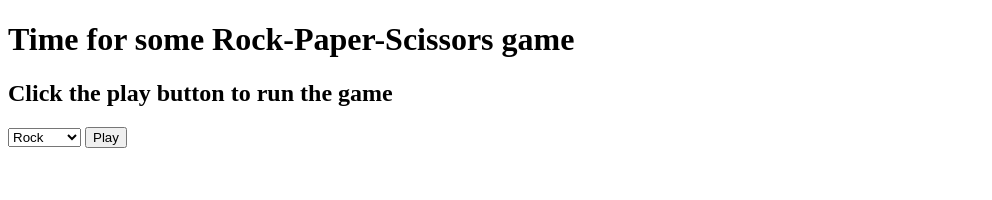
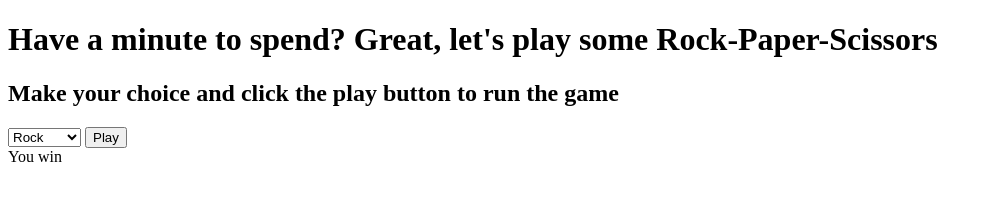
Before and after one commit to AlbertStjarne/rock_paper_scissors, a website: page index.html in a window 1280 px wide. Both pictures are taken after a click on the input "Play". Shown: the whole page, without its empty margins (0-992 px from the left). Drawn offline with Linux system fonts and the light colour scheme.

Commit message:
adds decide winner functionality

```diff
--- a/index.html
+++ b/index.html
@@ -7,49 +7,38 @@
   <title>Rock Paper Scissors</title>
 </head>
 <body>
-  <h1>Time for some Rock-Paper-Scissors game</h1>
-  <h2>Click the play button to run the game</h2>
+  <h1>Have a minute to spend? Great, let's play some Rock-Paper-Scissors</h1>
+  <h2>Make your choice and click the play button to run the game</h2>
   <select id="select-box">
     <option value="rock">Rock</option>
     <option value="paper">Paper</option>
     <option value="scissor">Scissors</option>
   </select>
   <input type="submit" value="Play" id="button">
-  <div id="display-answer"></div>
+  <div id="display-answer">And the winner is...</div>
 </body>
 
 <script src="src/js/rock-paper-scissors.js"></script>
   <script>
-    // document.addEventListener('DOMContentLoaded', () => {
-    //   let button = document.getElementById('button')
-    //   let displayDiv = document.getElementById('display_answer')
-    //   button.addEventListener('click', () => {
-    //     let value = document.getElementById('value').value
-    //     let rockPaperScissors = new RockPaperScissors
-    //     let result = rockPaperScissors.check(value)
-    //     displayDiv.innerHTML = result;
-    //   })
-    // })
-
-document.addEventListener('DOMContentLoaded', () => {
+    document.addEventListener('DOMContentLoaded', () => {
       let button = document.getElementById('button')
       button.addEventListener('click', () => {
         playGame();
       })
     })
 
-  const playGame = () => {
-    let e = document.getElementById('select-box');
-    let userChoice = e.options[e.selectedIndex].value;
-    let displayDiv = document.getElementById('display_answer')
+    const playGame = () => {
+      let e = document.getElementById('select-box');
+      let userChoice = e.options[e.selectedIndex].value;
 
-  const computerChoice = getComputerChoice();
-    console.log(`You threw: ${userChoice}`);
-    console.log(`The computer threw: ${computerChoice}`);
-    console.log(determineWinner(userChoice, computerChoice));
-}
+    const computerChoice = getComputerChoice();
+    //  console.log(`You threw: ${userChoice}`);
+    //  console.log(`The computer threw: ${computerChoice}`);
+    //  console.log(determineWinner(userChoice, computerChoice));
 
-  //playGame();
+    let displayWinner = document.getElementById('display-answer');
+    let result = determineWinner(userChoice, computerChoice);
+    displayWinner = displayWinner.innerHTML = result;
+    }
   </script>
-
 </html>
```
Also changed, not shown: src/js/rock-paper-scissors.js (+0 -15 lines).
